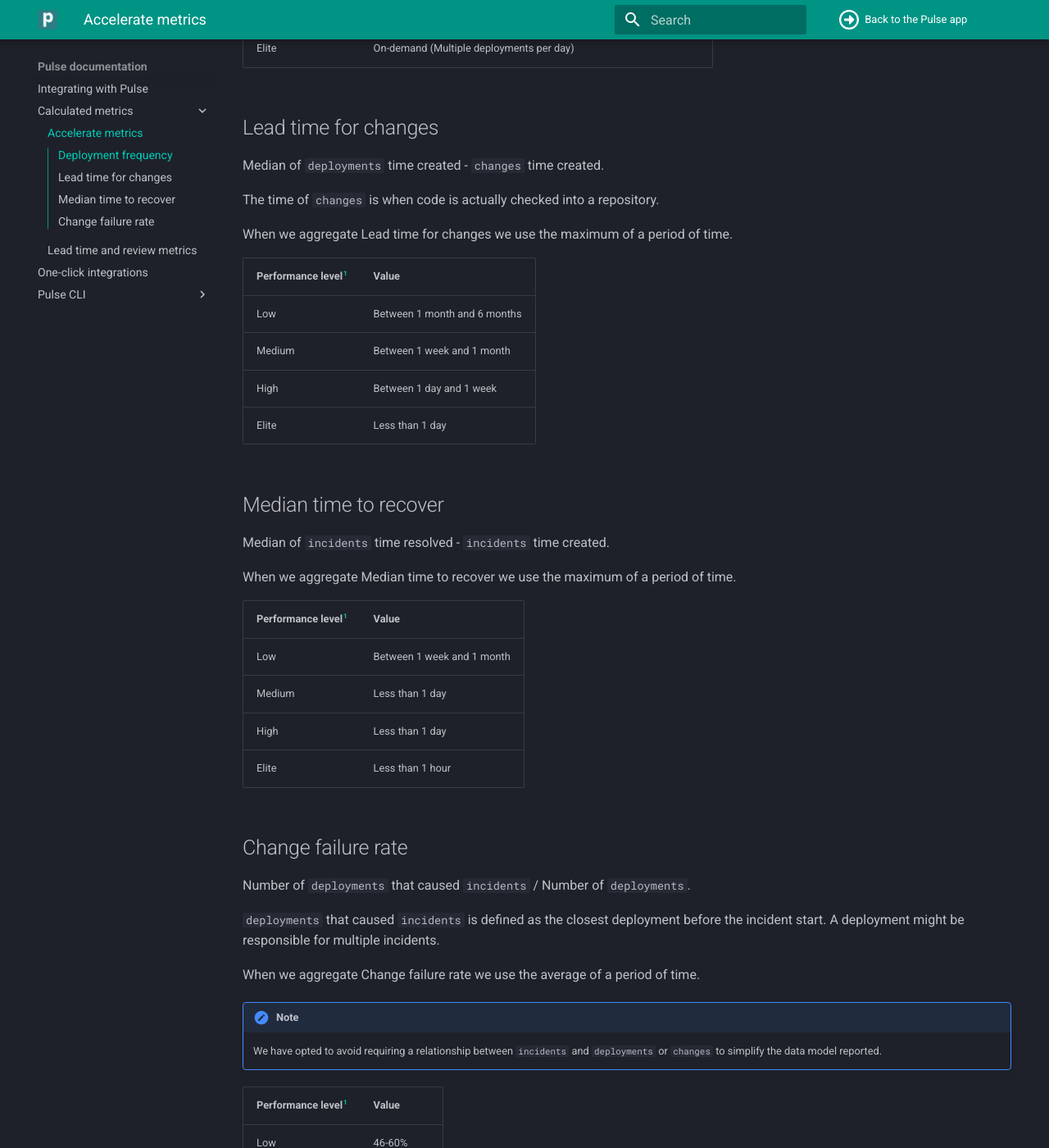
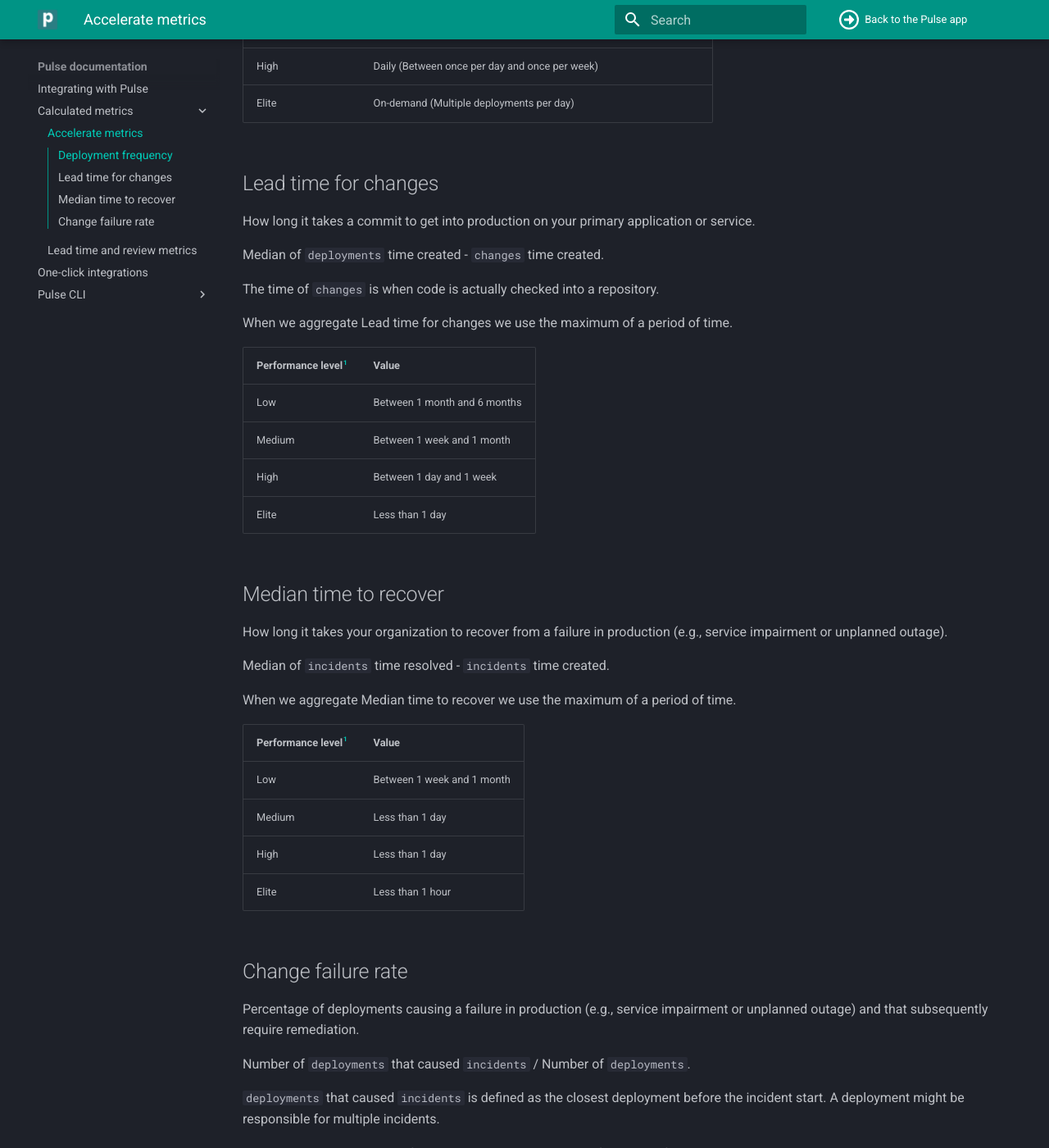
Before and after one commit to codacy/pulse-user-docs, an MkDocs documentation site: the page built from docs/metrics/accelerate.md, in a window 1280 px wide and 1400 px high, scrolled down 1147 px. Shown: the whole window at 82% size. Built offline with MkDocs 1.6.1 and Material for MkDocs 9.7.7, drawn with Linux system fonts in a browser that asks for light colours; some of the changed text lies outside the part shown.

Commit message:
feature: Add descriptions for each Accelerate metric
These descriptions are the same as the ones that we include in the
tooltips for each metric on the Pulse UI.

```diff
--- a/docs/metrics/accelerate.md
+++ b/docs/metrics/accelerate.md
@@ -8,6 +8,8 @@ Pulse calculates the four key Accelerate metrics using strictly **changes**, **d
 -   [Change failure rate](#change-failure-rate)
 
 ## Deployment frequency
+
+How often your organization completes a deployment to production or releases code to end-users of your primary application or service.
 
 The most specific that applies:
 
@@ -33,6 +35,8 @@ When we aggregate Deployment Frequency we use the average of a period of time.
 
 ## Lead time for changes
 
+How long it takes a commit to get into production on your primary application or service.
+
 Median of `deployments` time created - `changes` time created.
 
 The time of `changes` is when code is actually checked into a repository.
@@ -48,6 +52,8 @@ When we aggregate Lead time for changes we use the maximum of a period of time.
 
 ## Median time to recover
 
+How long it takes your organization to recover from a failure in production (e.g., service impairment or unplanned outage).
+
 Median of `incidents` time resolved - `incidents` time created.
 
 When we aggregate Median time to recover we use the maximum of a period of time.
@@ -60,6 +66,8 @@ When we aggregate Median time to recover we use the maximum of a period of time.
 | Elite                 | Less than 1 hour           |
 
 ## Change failure rate
+
+Percentage of deployments causing a failure in production (e.g., service impairment or unplanned outage) and that subsequently require remediation.
 
 Number of `deployments` that caused `incidents` / Number of `deployments`.
 
```
